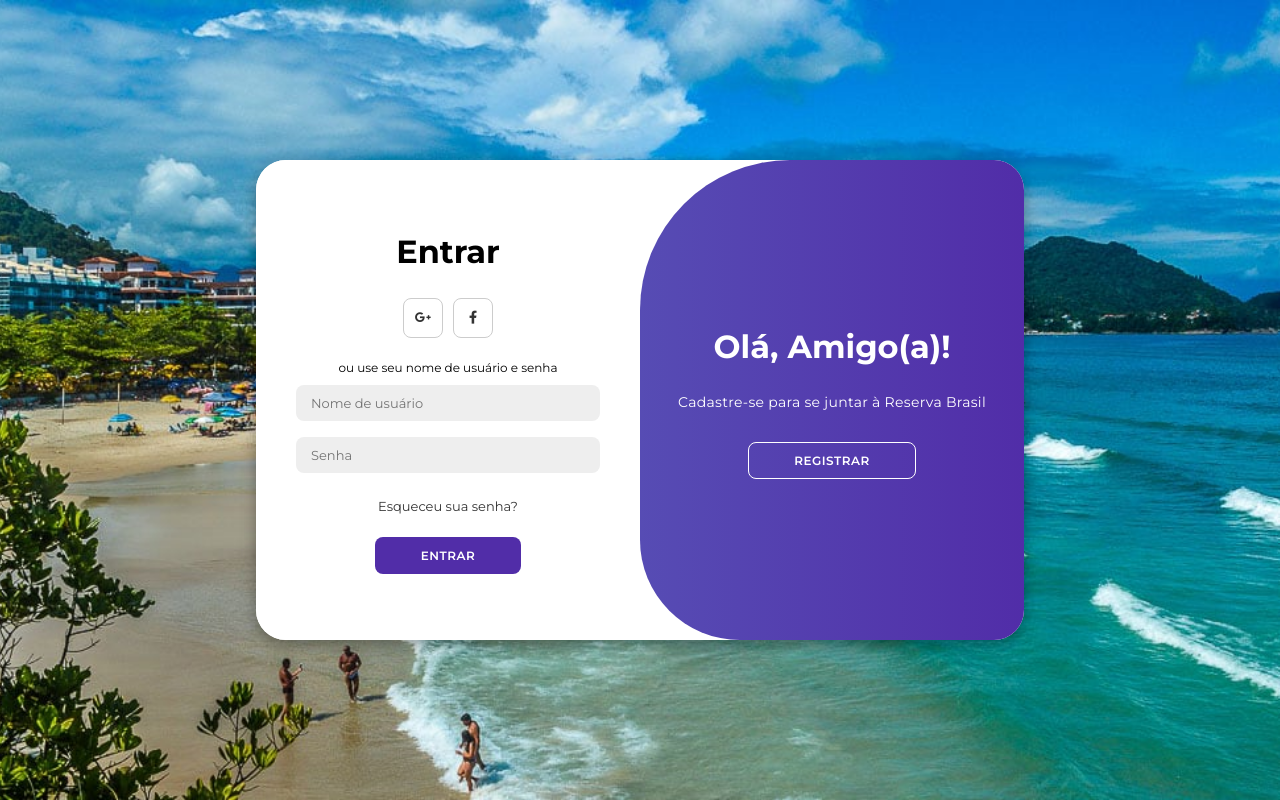
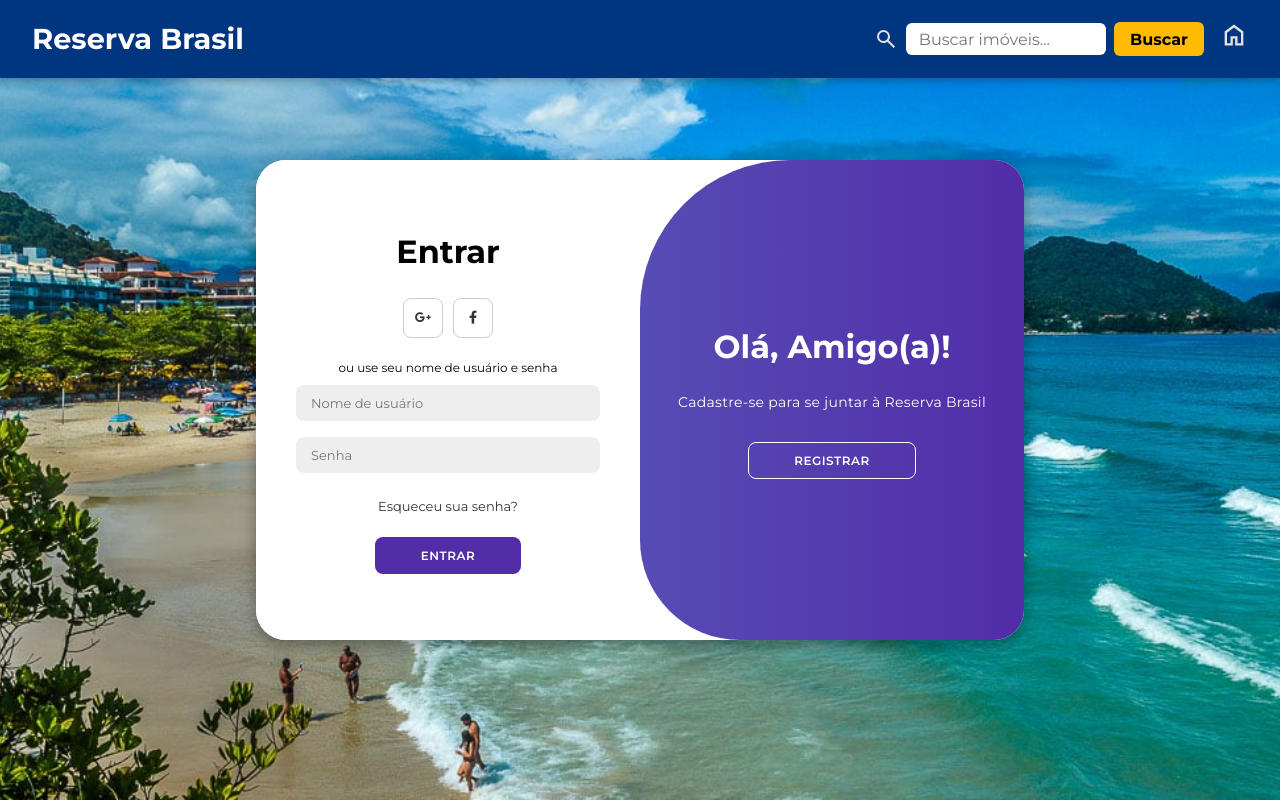
Before and after one commit to Rafael-Domiciano-Maia-Mateus/Reserva-Brasil, a Django app: page /login/ in a window 1280 px wide. Run offline with Django 5.2, Linux system fonts and the light colour scheme.

Commit message:
atualizacao

```diff
--- a/ReservaBrasil/core/models.py
+++ b/ReservaBrasil/core/models.py
@@ -19,7 +19,7 @@ class UserApp(models.Model):
         """
         Returns a string representation of the user with username, email and ID.
         """
-        return f'Name: {self.user.username}; Email: {self.user.email}; id: {self.id_user}'
+        return f'Nome: {self.user.username}; E-mail: {self.user.email}; id: {self.id_user}'
 
 
 class Category(models.Model):
@@ -86,7 +86,7 @@ class Property(models.Model):
         """
         Returns a string with the property's name, category, type, and ID.
         """
-        return f'Name: {self.name}; Category: {self.category}; Type: {self.typeProperty}; id: {self.id_property}'
+        return f'Nome: {self.name}; Categoria: {self.category}; Tipo: {self.typeProperty}; id do imóvel: {self.id_property}'
 
 
 class Reservation(models.Model):
@@ -131,4 +131,4 @@ class Reservation(models.Model):
         """
         Returns a string representation with username, user ID, property name, and reservation ID.
         """
-        return f'Name: {self.user.username}; User ID: {self.id_user}; Property Name: {self.nameProperty}; Reservation ID: {self.id_reservation}'
+        return f'Nome: {self.user.username}; ID usuário: {self.id_user}; Nome do imóvel: {self.nameProperty}; ID do imovel: {self.id_reservation}'
--- a/ReservaBrasil/core/static/css/login.css
+++ b/ReservaBrasil/core/static/css/login.css
@@ -18,6 +18,28 @@ body {
     position: relative;
 }
 
+#loader {
+    position: fixed;
+    top: 0;
+    left: 0;
+    width: 100vw;
+    height: 100vh;
+    background-color: rgba(0, 0, 0, 0.6);
+    display: flex;
+    justify-content: center;
+    align-items: center;
+    z-index: 9999;
+}
+
+.loader {
+    border: 8px solid #f3f3f3;
+    border-top: 8px solid #3498db;
+    border-radius: 50%;
+    width: 60px;
+    height: 60px;
+    animation: spin 1s linear infinite;
+}
+
 .background-image {
     position: fixed;
     top: 0;
@@ -26,6 +48,90 @@ body {
     height: 100vh;
     object-fit: cover;
     z-index: -1;
+}
+
+.nav-container {
+    position: fixed;
+    top: 0;
+    left: 0;
+    width: 100%;
+    background-color: #003580;
+    display: flex;
+    justify-content: space-between;
+    align-items: center;
+    padding: 1rem 2rem;
+    z-index: 100;
+    box-shadow: 0 2px 8px rgba(0, 0, 0, 0.3);
+}
+
+.logo {
+    font-size: 1.8rem;
+    color: #fff;
+    font-weight: bold;
+}
+
+.nav-buscas {
+    display: flex;
+    align-items: center;
+    gap: 1rem;
+}
+
+.nav-buscas form {
+    display: flex;
+    align-items: center;
+    gap: 0.5rem;
+}
+
+.nav-buscas input[type='text'] {
+    padding: 0.4rem 0.8rem;
+    border-radius: 6px;
+    border: none;
+    font-size: 1rem;
+    width: 200px;
+    outline: none;
+}
+
+.nav-buscas button {
+    background-color: #febb02;
+    border: none;
+    padding: 0.45rem 1rem;
+    border-radius: 6px;
+    font-weight: bold;
+    font-size: 1rem;
+    cursor: pointer;
+}
+
+.nav-link img {
+    width: 28px;
+    height: 28px;
+    filter: brightness(100%);
+    transition: transform 0.2s;
+}
+
+.nav-link img:hover {
+    transform: scale(1.1);
+}
+
+@media (max-width: 768px) {
+    .nav-container {
+        flex-direction: column;
+        align-items: flex-start;
+        padding: 1rem;
+    }
+
+    .nav-buscas {
+        flex-direction: column;
+        width: 100%;
+    }
+
+    .nav-buscas form {
+        flex-direction: column;
+        width: 100%;
+    }
+
+    .nav-buscas input[type='text'] {
+        width: 100%;
+    }
 }
 
 .container {
--- a/ReservaBrasil/core/templates/login.html
+++ b/ReservaBrasil/core/templates/login.html
@@ -12,13 +12,29 @@
         <link rel="stylesheet" href="{% static 'css/login.css' %}" />
     </head>
     <body>
-        <img src="{% static background_image %}" alt="Fundo Login" class="background-image" />
-
         <div id="loader">
             <div class="loader"></div>
         </div>
 
         <div class="content">
+            <img src="{% static background_image %}" alt="Fundo Login" class="background-image" />
+
+            <nav class="nav-container">
+                <h1 class="logo">Reserva Brasil</h1>
+
+                <div class="nav-buscas">
+                    <form method="get" action="{% url 'searchProperty' %}">
+                        <img src="{% static 'img/icons/search.svg' %}" alt="Buscar" />
+                        <input type="text" name="searchQuery" placeholder="Buscar imóveis..." />
+                        <button type="submit">Buscar</button>
+                    </form>
+
+                    <a href="{% url 'homepage' %}" class="nav-link" title="Página inicial">
+                        <img src="{% static 'img/icons/homepage.svg' %}" alt="Ícone Home" />
+                    </a>
+                </div>
+            </nav>
+
             {% if messages %}
             <div class="messages">
                 <ul>
@@ -89,5 +105,6 @@
         </div>
 
         <script src="{% static 'js/login.js' %}"></script>
+        <script src="{% static 'js/loader.js' %}"></script>
     </body>
 </html>
```
Also changed, not shown: ReservaBrasil/core/static/img/login_view/fundo4.jpg (added), ReservaBrasil/db.sqlite3, ReservaBrasil/media/fundo5.jpg (added).
